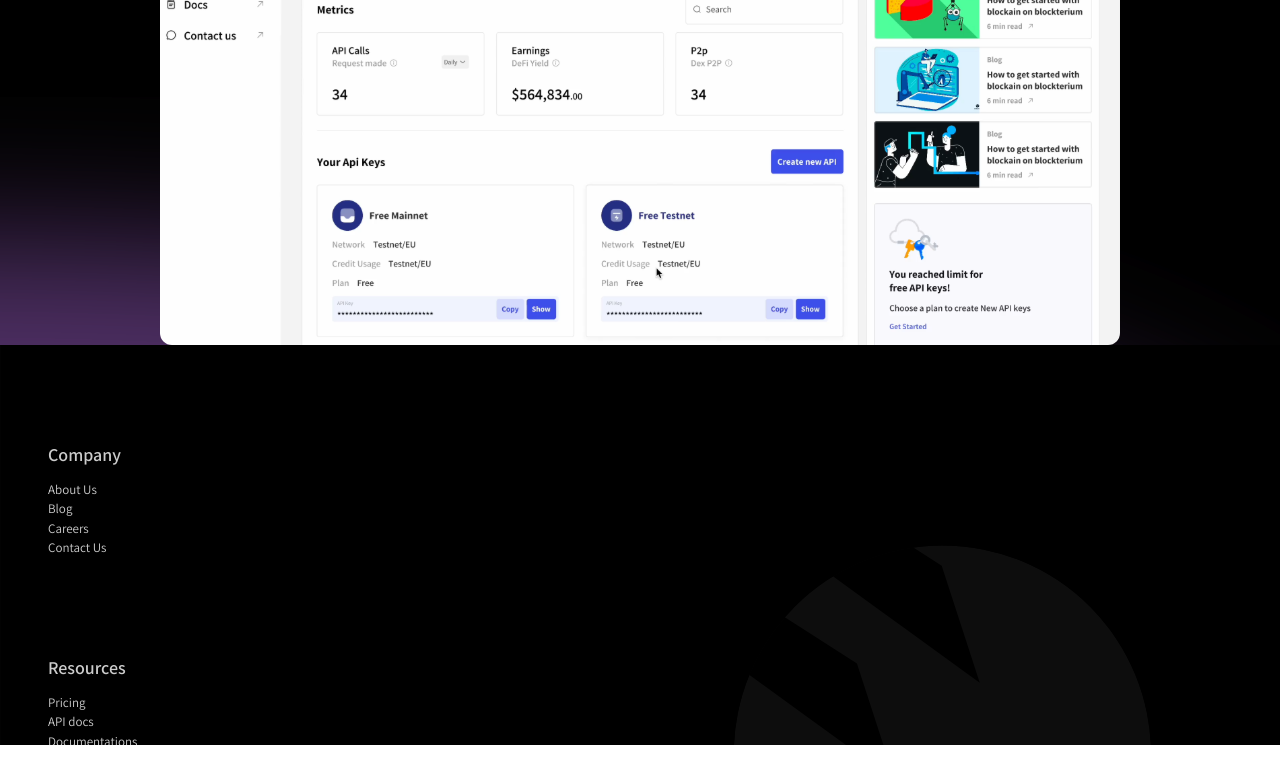
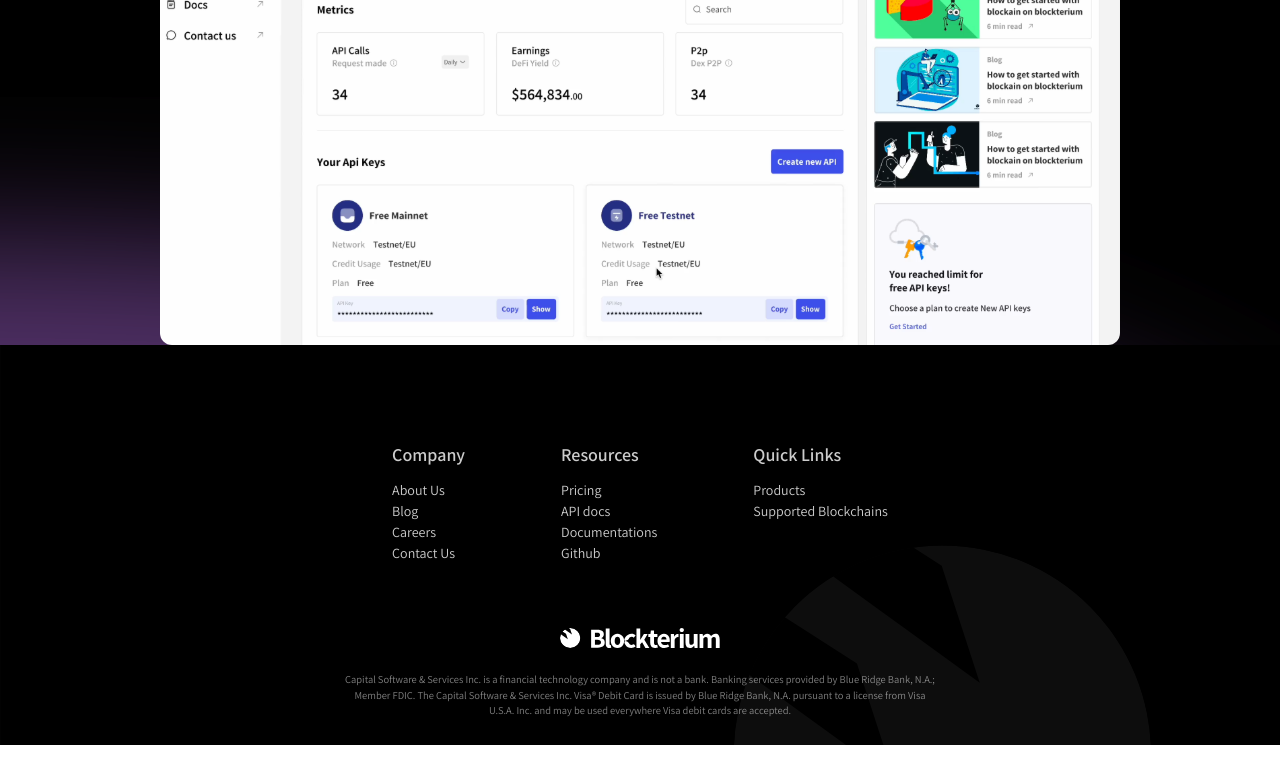
Before and after one commit to mathemartins/Blockterium-homepage, a React (Vite) app: page / in a window 1280 px wide. Shown: the part 9059-9843 px from the top of the page. After the commit the page ends 9804 px from the top, so only its background shows below. Built offline with nearby package versions, Linux system fonts and the light colour scheme.

Commit message:
Footer adjusted

```diff
--- a/src/Components/Footer.jsx
+++ b/src/Components/Footer.jsx
@@ -3,8 +3,8 @@
 
 const Footer = () => {
   return (
-    <section className="w-full footerBg sm:h-[400px] text-Lightgrey pt-[6rem]  px-6 sm:px-12 lg:px-[6rem] xl:px-[10rem] py-[2rem] lg:[12rem]">
-      <div className="flex flex-col sm:flex-rol gap-24 mb-[4rem] justify-center text-[16px] sm:text-[13px] ">
+    <section className="w-full footerBg sm:h-[400px] text-Lightgrey pt-[6rem] px-6 sm:px-12 lg:px-[6rem] xl:px-[10rem]">
+      <div className="flex flex-col sm:flex-row gap-24 xl:gap-x-32 mb-[4rem] justify-center text-[16px] sm:text-[14px] lg:text-[16px] ">
         <ul>
           <li className="font-semibold sm:text-[18px] text-[20px] mb-3">
             Company
@@ -35,7 +35,7 @@
       </div>
       <div className="text-center flex flex-col justify-center items-center gap-6">
         <img src={Logo} alt="" className="w-[10rem]" />
-        <p className="text-[10.5px] md:w-[50%] text-grey">
+        <p className="text-[11px] md:text-[10.5px]  md:w-[50%] text-grey">
           Capital Software & Services Inc. is a financial technology company and
           is not a bank. Banking services provided by Blue Ridge Bank, N.A.;
           Member FDIC. The Capital Software & Services Inc. Visa® Debit Card is
```
